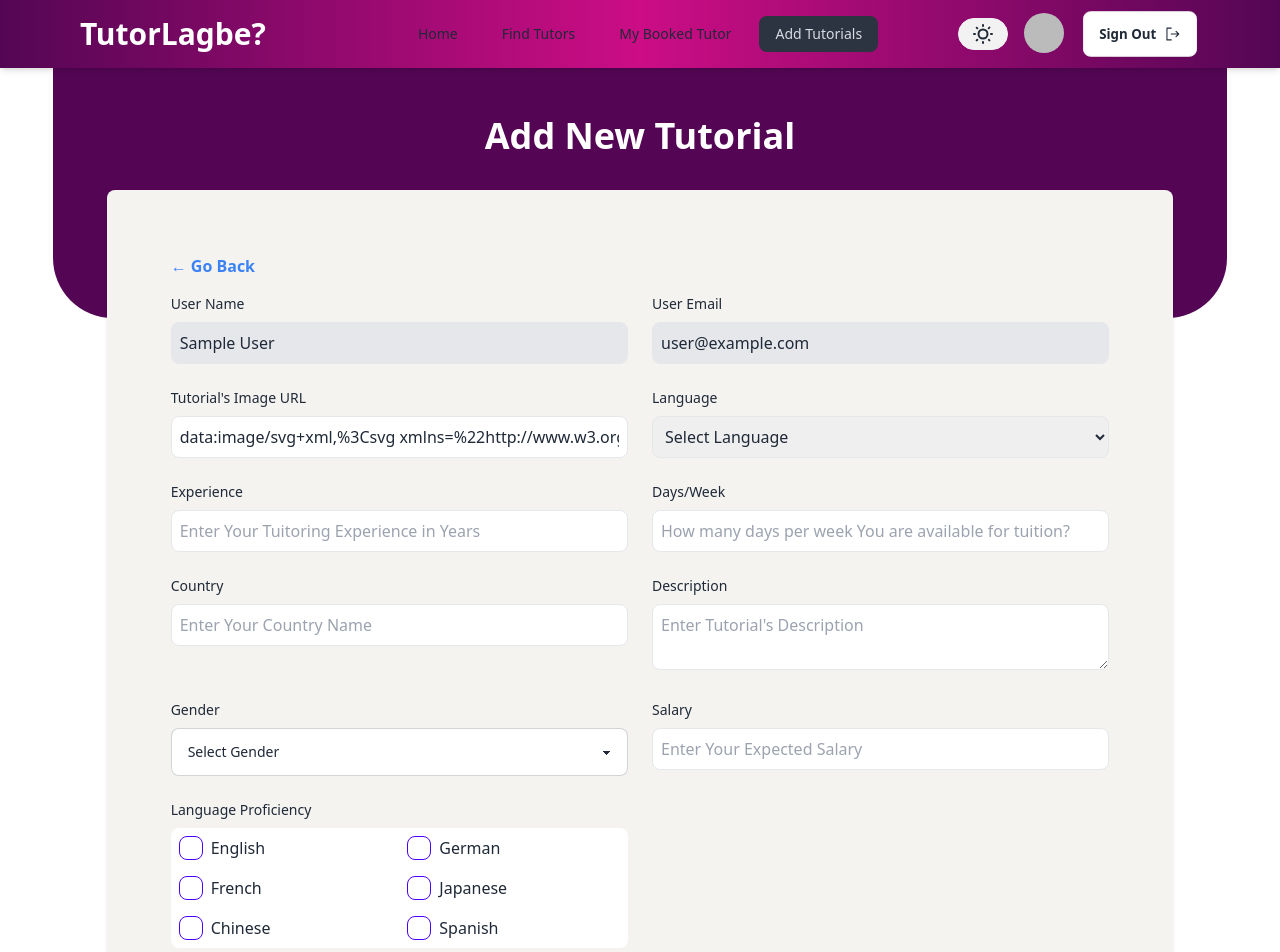
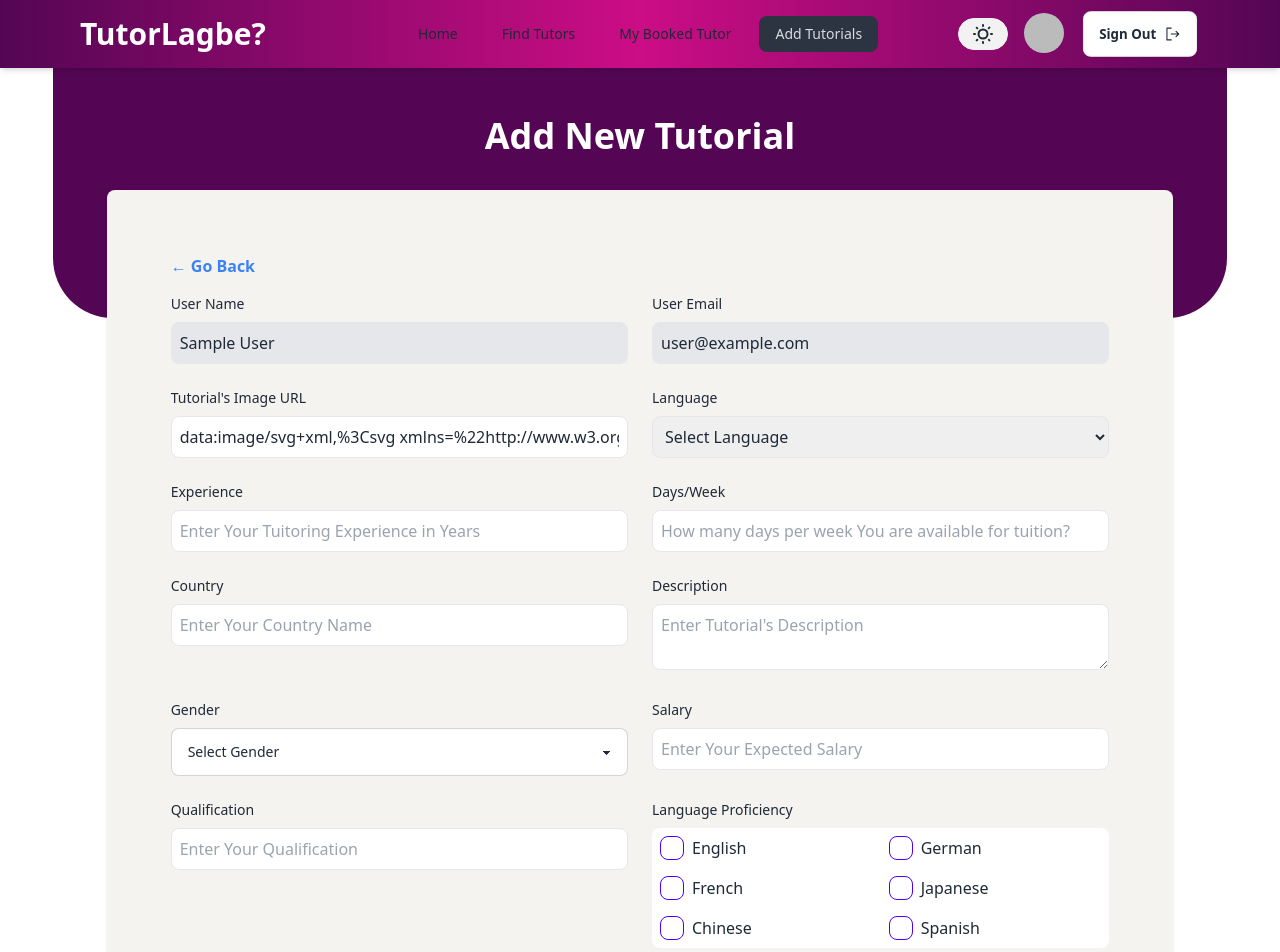
Before and after one commit to Yead191/Tutor-Lagbe-client, a React (Vite) app: page /add-tutorials in a window 1280 px wide. Shown: the top 952 px of the page. Built offline with nearby package versions, Linux system fonts and the light colour scheme; no server answers; sample sign-in values are in the browser's storage.

Commit message:
more modification

```diff
--- a/src/components/Navbar.jsx
+++ b/src/components/Navbar.jsx
@@ -199,7 +199,7 @@ const Navbar = () => {
                         <div className={`w-10 rounded-full hover:${user?.displayName}`} >
                             {
                                 user ?
-                                    <img title={user?.displayName || 'User'} className='w-10 h-10 object-cover overflow-hidden' src={user?.photoURL} alt="" />
+                                    <img title={user?.displayName || 'User'} className='w-10 h-10 object-cover overflow-hidden' src={user.photoURL} alt="" />
                                     :
 
                                     <img className='object-cover'
--- a/src/components/TuitorCard.jsx
+++ b/src/components/TuitorCard.jsx
@@ -3,6 +3,7 @@ import { Link } from 'react-router-dom';
 import React, { useEffect, useState } from 'react';
 import axios from 'axios';
 import useAuth from '../hooks/UseAuth';
+import { FaStar } from 'react-icons/fa';
 
 
 const TutorCard = ({ tutor }) => {
@@ -42,6 +43,10 @@ const TutorCard = ({ tutor }) => {
                 {/* Name and Badge */}
                 <div className="flex items-center space-x-2">
                     <h3 className="text-lg font-semibold ">{tutor.name}</h3>
+                    <div className="flex items-center text-yellow-500 text-sm">
+                        <FaStar className="mr-1" />
+                        <p>{tutor.review && tutor.review}</p>
+                    </div>
                     {
                         isBooked && <span className="bg-blue-500 text-white text-xs px-2 py-1 rounded-full">
                             Booked
--- a/src/components/TutorDetails.jsx
+++ b/src/components/TutorDetails.jsx
@@ -50,7 +50,10 @@ const TutorDetails = () => {
             price,
             languageProficiency,
             review,
-            status } = tutor
+            status,
+            qualification,
+            createdAt,
+        } = tutor
     // console.log(tutor.review);
     const isDisabled = email === user?.email
 
@@ -149,14 +152,14 @@ const TutorDetails = () => {
                             <p>Country: <strong>{country}</strong> </p>
                             <p>ID#: <strong>{_id}</strong> </p>
                             <p>Gender: <strong>{gender}</strong> </p>
-                            <p>Qualification: <strong> -</strong></p>
-                            <p>Area Covered: <strong>-</strong></p>
+                            <p>Qualification: <strong> {qualification}</strong></p>
+
                         </div>
                     </div>
                     {/* Member Since Section */}
                     <div className="mt-4">
                         <p className="bg-green-500 text-white text-center py-2 rounded-b-lg">
-                            Member Since:
+                            Member Since: {new Date(createdAt).toLocaleDateString()}
                         </p>
                     </div>
                 </div>
--- a/src/pages/AddTutorials.jsx
+++ b/src/pages/AddTutorials.jsx
@@ -8,6 +8,7 @@ const AddTutorials = () => {
     const { user } = useAuth()
 
 
+    const createdAt = user?.metadata?.creationTime
 
     const handleAddTutorial = (e) => {
         e.preventDefault()
@@ -24,7 +25,7 @@ const AddTutorials = () => {
         const tutorialData = {
             ...initialData,
             languageProficiency: selectedLanguages,
-            review: 0, status: 'Available'
+            review: 0, status: 'Available', createdAt
         };
 
 
@@ -177,8 +178,18 @@ const AddTutorials = () => {
                             required
                         />
                     </div>
+                    <div>
+                        <label className="block text-sm font-medium mb-2">Qualification</label>
+                        <input
+                            type="text"
+                            name="qualification"
+                            placeholder='Enter Your Qualification'
+                            className="w-full border rounded-lg p-2"
+                            required
+                        />
+                    </div>
 
-
+                    {/* language proficiency */}
                     <div>
                         <label className="block text-sm font-medium mb-2">Language Proficiency</label>
                         <div className="grid grid-cols-2 gap-4 p-2 bg-white rounded-lg">
--- a/src/pages/Register.jsx
+++ b/src/pages/Register.jsx
@@ -19,7 +19,7 @@ const Register = () => {
     const location = useLocation()
 
 
-    const from = location.state || '/'
+    // const from = location.state || '/'
     // console.log(location);
 
 
@@ -54,15 +54,19 @@ const Register = () => {
             .then(res => {
                 console.log(res.user);
                 setUser(res.user)
-                const createdAt = result?.user?.metadata?.creationTime
+                // const createdAt = result?.user?.metadata?.creationTime
                 updateUser({
                     displayName: name,
                     photoURL: photo,
                 })
+                    .then(() => {
+                        navigate(location?.state ? location.state : '/')
+                        toast.success(`Successfully Registered as: ${res.user.displayName}`)
+                        setLoading(false)
 
-                toast.success(`User Registered Successfully!`)
-                setLoading(false)
-                navigate(from)
+                    })
+
+
             })
             .catch((error) => {
                 const errorMessage = error.message;
```
